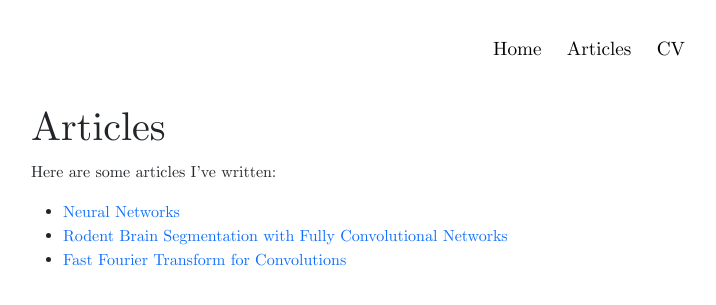
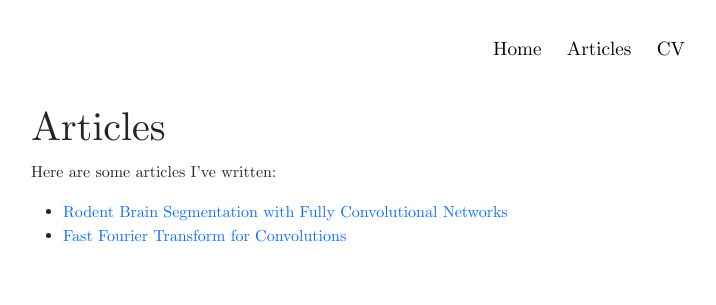
Before and after one commit to RoidaVinci/web, a Jekyll site: the page built from article.md, in a window 1280 px wide. Shown: the top 305 px of the page, without its empty margins (51-767 px from the left). Built offline with Jekyll 4.4.1, drawn with Linux system fonts in a browser that asks for light colours.

Commit message:
Update article.md

```diff
--- a/article.md
+++ b/article.md
@@ -9,7 +9,6 @@ permalink: /article/
 {{ "
 Here are some articles I've written:
 
-- [Neural Networks](articles/thesisnn.md)
 - [Rodent Brain Segmentation with Fully Convolutional Networks](articles/idis.html)
 - [Fast Fourier Transform for Convolutions](articles/fft.html)
 " | markdownify }}
```
